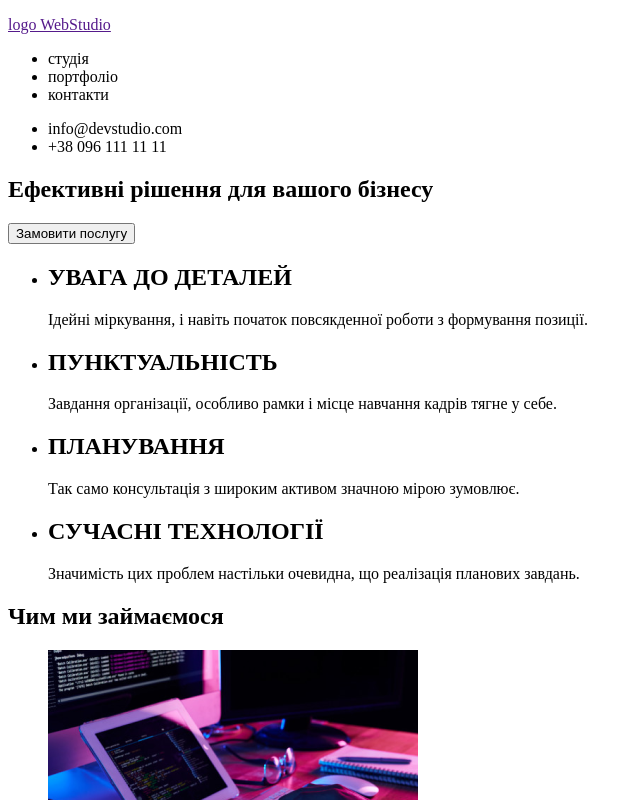
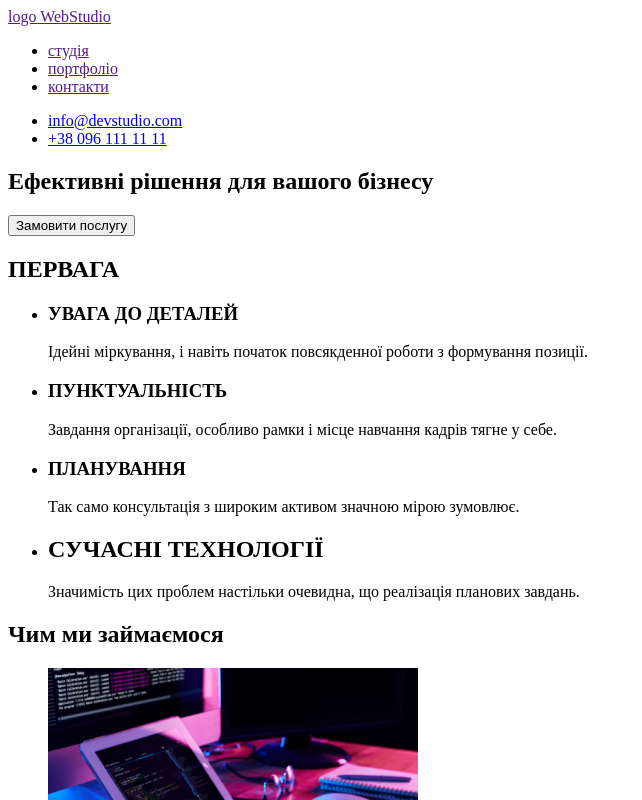
Before and after one commit to IvanDeltaplan/goit-markup-hw-01, a plain HTML site: page index.html in a window 1280 px wide. Shown: the top 800 px of the page, without its empty margins (0-642 px from the left). Drawn offline with Linux system fonts and the light colour scheme.

Commit message:
Update 9sep

```diff
--- a/index.html
+++ b/index.html
@@ -1,5 +1,5 @@
 <!DOCTYPE html>
-<html lang="en">
+<html lang="uk">
   <head>
     <meta charset="UTF-8" />
     <meta http-equiv="X-UA-Compatible" content="IE=edge" />
@@ -8,47 +8,45 @@
   </head>
   <body>
     <header>
-      <p>
-        <a href="">logo WebStudio</a>
-      </p>
+      <a href="">logo WebStudio</a>
+
       <nav>
         <ul>
-          <li>студія</li>
-          <li>портфоліо</li>
-          <li>контакти</li>
+          <li><a href="">студія</a></li>
+          <li><a href="">портфоліо</a></li>
+          <li><a href="">контакти</a></li>
         </ul>
       </nav>
       <ul>
-        <li>info@devstudio.com</li>
-        <li>+38 096 111 11 11</li>
+        <li><a href="mailto:info@devstudio.com">info@devstudio.com</a></li>
+        <li><a href="tel:+380961111111">+38 096 111 11 11</a></li>
       </ul>
     </header>
     <main>
       <section>
         <h1>Ефективні рішення для вашого бізнесу</h1>
 
-        <p>
-          <button>Замовити послугу</button>
-        </p>
+        <button type="button">Замовити послугу</button>
       </section>
       <section>
+        <h2>ПЕРВАГА</h2>
         <ul>
           <li>
-            <h2>УВАГА ДО ДЕТАЛЕЙ</h2>
+            <h3>УВАГА ДО ДЕТАЛЕЙ</h3>
             <p>
               Ідейні міркування, і навіть початок повсякденної роботи з
               формування позиції.
             </p>
           </li>
           <li>
-            <h2>ПУНКТУАЛЬНІСТЬ</h2>
+            <h3>ПУНКТУАЛЬНІСТЬ</h3>
             <p>
               Завдання організації, особливо рамки і місце навчання кадрів тягне
               у себе.
             </p>
           </li>
           <li>
-            <h2>ПЛАНУВАННЯ</h2>
+            <h3>ПЛАНУВАННЯ</h3>
             <p>
               Так само консультація з широким активом значною мірою зумовлює.
             </p>
@@ -81,16 +79,26 @@
         <ul>
           <li>
             <div>
-              <img src="images/img_team1.jpg" alt="игор" width="270" height="260" />
+              <img
+                src="images/img_team1.jpg"
+                alt="игор"
+                width="270"
+                height="260"
+              />
 
               <h3>Ігор Дем'яненко</h3>
 
-              <p>Product Designer</p>
+              <p lang="en">Product Designer</p>
             </div>
           </li>
           <li>
             <div>
-              <img src="images/img_team2.jpg" alt="ольга" width="270" height="260" />
+              <img
+                src="images/img_team2.jpg"
+                alt="ольга"
+                width="270"
+                height="260"
+              />
 
               <h3>Ольга Рєпіна</h3>
 
@@ -99,7 +107,12 @@
           </li>
           <li>
             <div>
-              <img src="images/img_team3.jpg" alt="микола" width="270" height="260" />
+              <img
+                src="images/img_team3.jpg"
+                alt="микола"
+                width="270"
+                height="260"
+              />
 
               <h3>Микола Тарасов</h3>
 
@@ -108,7 +121,12 @@
           </li>
           <li>
             <div>
-              <img src="images/img_team4.jpg" alt="михайло" width="270" height="260" />
+              <img
+                src="images/img_team4.jpg"
+                alt="михайло"
+                width="270"
+                height="260"
+              />
 
               <h3>Михайло Єрмаков</h3>
 
@@ -119,15 +137,22 @@
       </section>
     </main>
     <footer>
-      <p>
-        <a href="">logo WebStudio</a>
-      </p>
+      <a href="">logo WebStudio</a>
+
       <ul>
-        <li>
-          <address>м. Київ, пр-т Лесі Українки, 26</address>
-        </li>
-        <li>info@devstudio.com</li>
-        <li>+38 096 111 11 11</li>
+        <address>
+          <li>
+            <a
+              href="https://goo.gl/maps/e7AEsHHhA3SEjv6j6"
+              target="_blank"
+              rel="noopener noreferrer nofollow"
+            >
+              м. Київ, пр-т Лесі Українки, 26
+            </a>
+          </li>
+          <li><a href="mailto:info@devstudio.com">info@devstudio.com</a></li>
+          <li><a href="tel:+380961111111">+38 096 111 11 11</a></li>
+        </address>
       </ul>
     </footer>
   </body>
```
